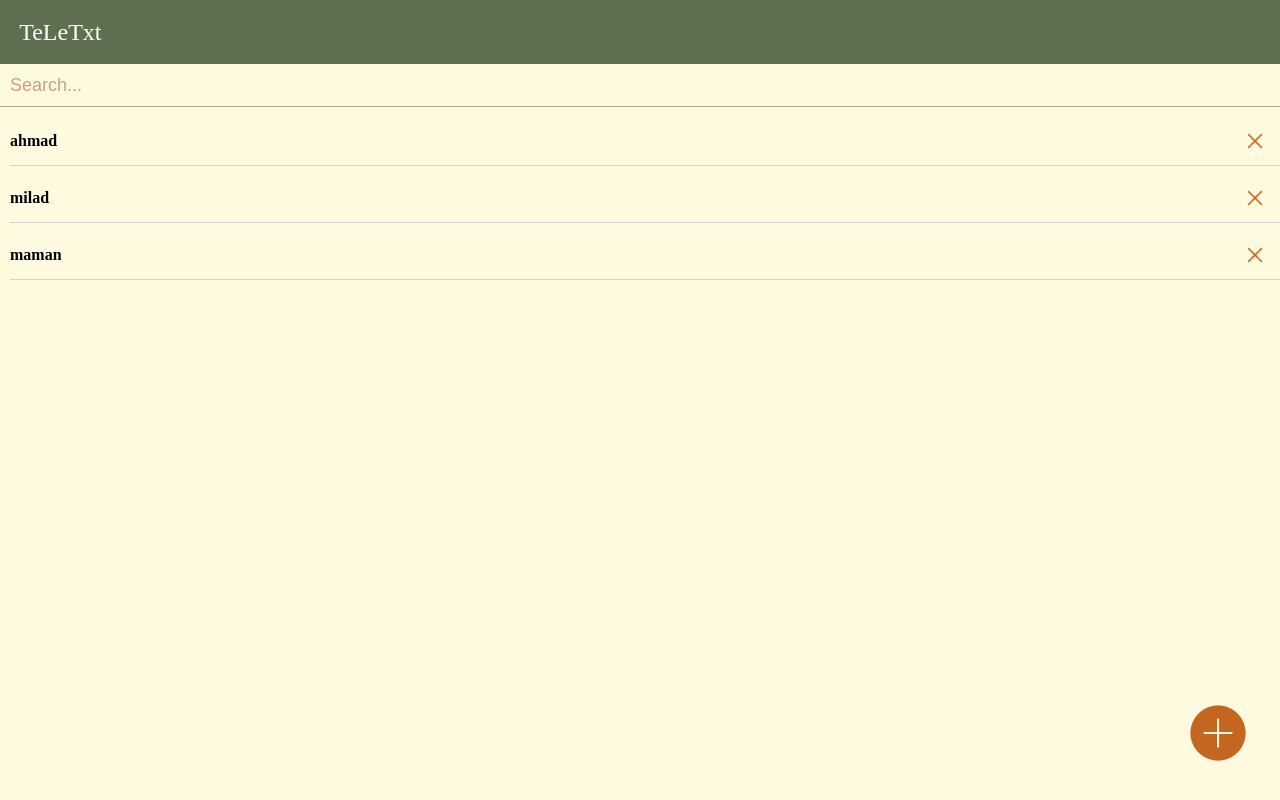
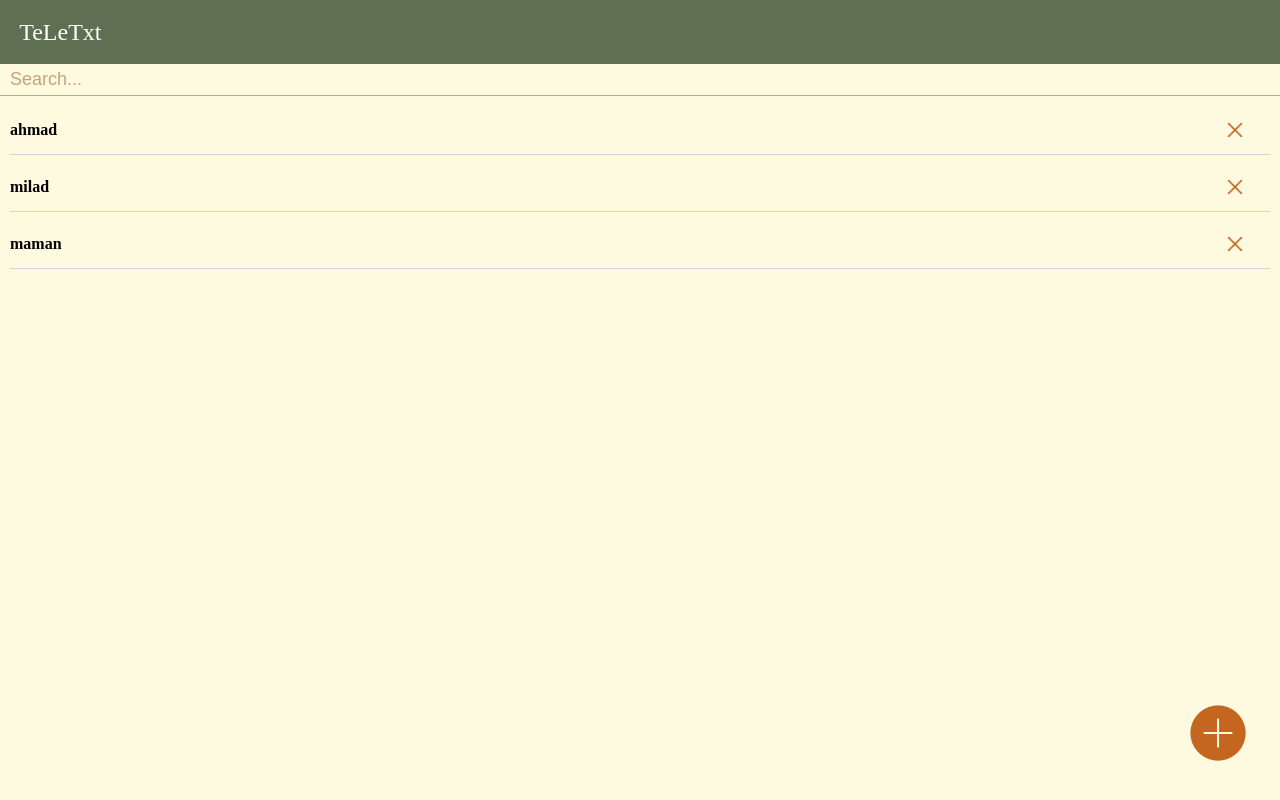
Before and after one commit to marzie-nd/teletxt, a React (Create React App) app: page /chats in a window 1280 px wide. Built offline with nearby package versions, Linux system fonts and the light colour scheme; a web font is replaced by a local one.

Commit message:
Fix ChatList overflow

```diff
--- a/src/components/ChatList.scss
+++ b/src/components/ChatList.scss
@@ -7,13 +7,15 @@
     padding: 10px;
     cursor: pointer;
     transition: background-color 0.3s ease, box-shadow 0.3s ease;
+    box-sizing: border-box;
 }
 
 .userItem {
     border-bottom: 0.5px solid lightgray;
     display: flex;
     align-items: center;
-    gap: 20px;height: 3rem;
+    gap: 20px;
+    height: 3rem;
     justify-content: space-between;
 }
 
--- a/src/components/Search.scss
+++ b/src/components/Search.scss
@@ -1,4 +1,5 @@
 input {
+    box-sizing: border-box;
     background-color: transparent;
     border-bottom: 1px solid #a9b388;
     padding: 5px 10px;
--- a/src/pages/Chats.jsx
+++ b/src/pages/Chats.jsx
@@ -3,8 +3,6 @@ import Header from "../components/Header";
 import Search from "../components/Search";
 import ChatPage from "../components/ChatPage";
 import { useState } from "react";
-
-import './Chats.scss';
 
 const Chats = () => {
   const [users, setUsers] = useState(["ahmad", "milad", "maman"]);
--- a/src/pages/Chats.scss
+++ /dev/null
@@ -1,3 +0,0 @@
-.chats {
-    overflow: hidden;
-}
```
